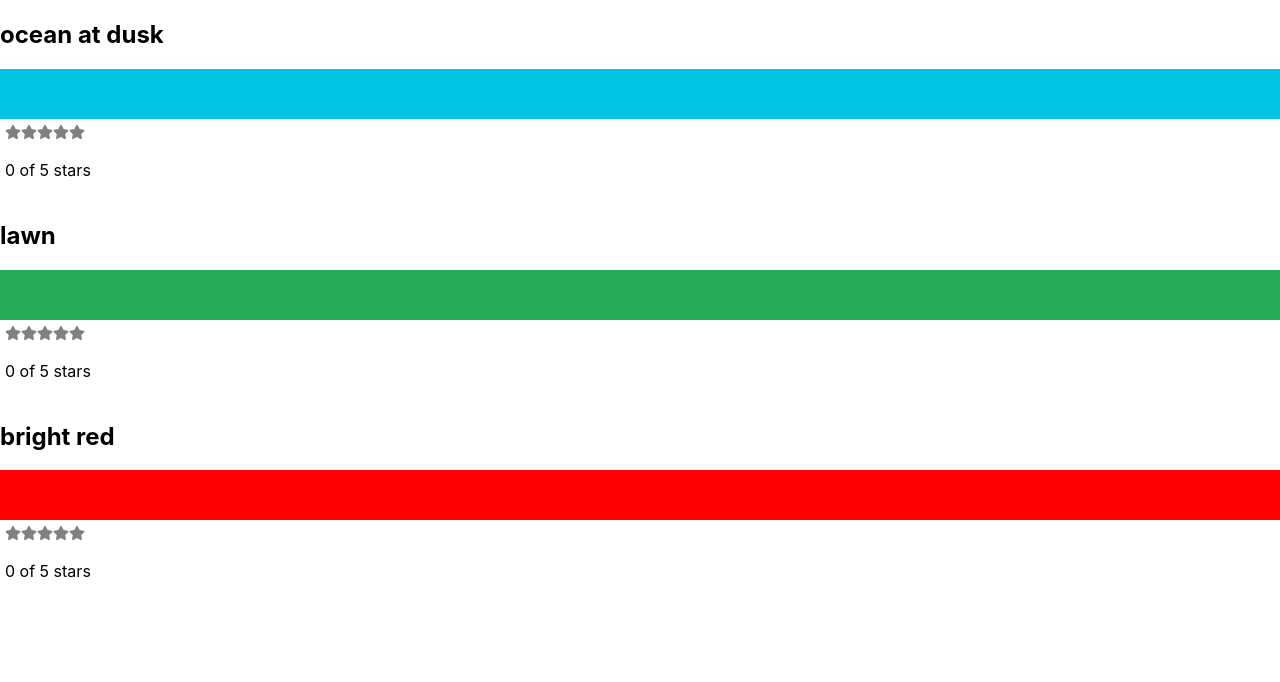
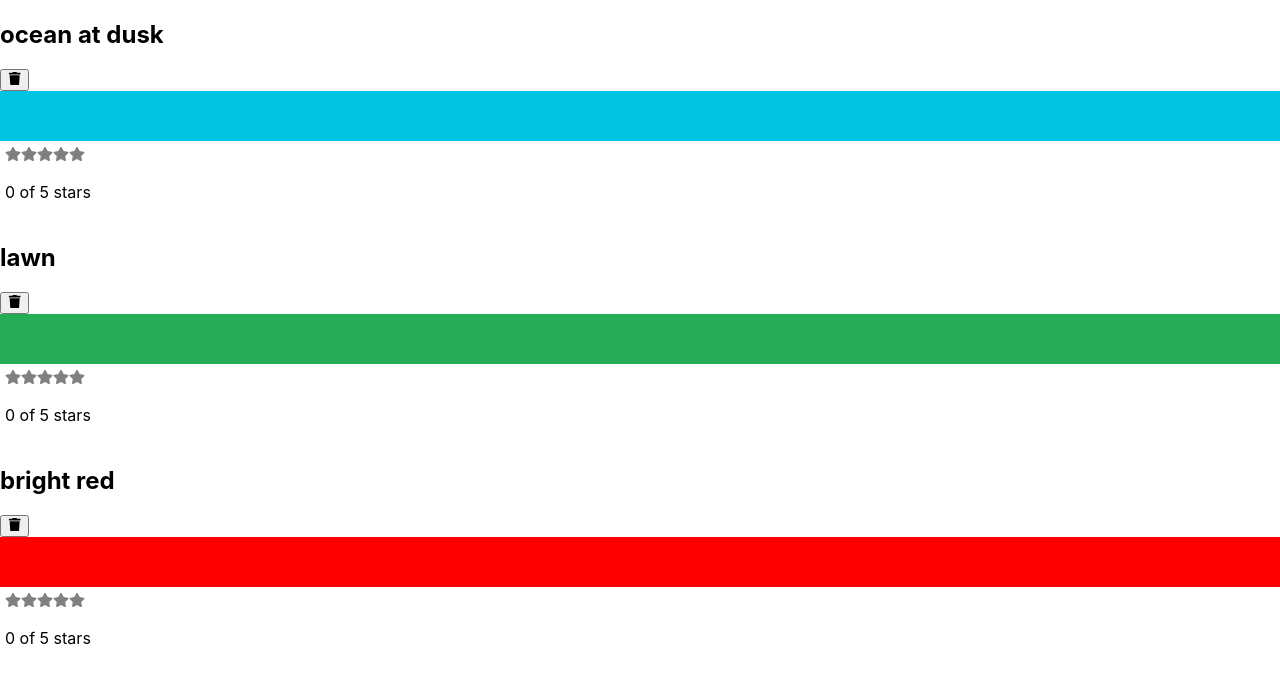
Before and after one commit to 01Danil/my-project, a React (Create React App) app: page / in a window 1280 px wide. Shown: the top 682 px of the page. Built offline with nearby package versions, Linux system fonts and the light colour scheme.

Commit message:
Add color removal with state change

```diff
--- a/src/App.js
+++ b/src/App.js
@@ -3,6 +3,14 @@
 import ColorList from "./component/ColorList.js";
 
 export default function App() {
-  const [colors] = useState(colorData);
-  return <ColorList colors={colors} />;
+  const [colors, setColors] = useState(colorData);
+  return (
+    <ColorList
+      colors={colors}
+      onRemoveColor={(id) => {
+        const newColors = colors.filter((color) => color.id !== id);
+        setColors(newColors);
+      }}
+    />
+  );
 }
--- a/src/component/Color.js
+++ b/src/component/Color.js
@@ -1,10 +1,20 @@
 import React from "react";
 import StarRating from "./StarRating";
+import { FaTrash } from "react-icons/fa";
 
-export default function Color({ title, color, rating }) {
+export default function Color({
+  id,
+  title,
+  color,
+  rating,
+  onRemove = (f) => f,
+}) {
   return (
     <section>
       <h1>{title}</h1>
+      <button onClick={() => onRemove(id)}>
+        <FaTrash />
+      </button>
       <div style={{ height: 50, backgroundColor: color }} />
       <StarRating selectedStars={rating} />
     </section>
--- a/src/component/ColorList.js
+++ b/src/component/ColorList.js
@@ -1,12 +1,12 @@
 import React from "react";
 import Color from "./Color";
 
-export default function ColorList({ colors = [] }) {
-  if (!colors.length) return <div>No Colors listed</div>;
+export default function ColorList({ colors = [], onRemoveColor = (f) => f }) {
+  if (!colors.length) return <div>No Colors listed. (Add a color)</div>;
   return (
     <div>
       {colors.map((color) => (
-        <Color key={color.id} {...color} />
+        <Color key={color.id} {...color} onRemove={onRemoveColor} />
       ))}
     </div>
   );
```
